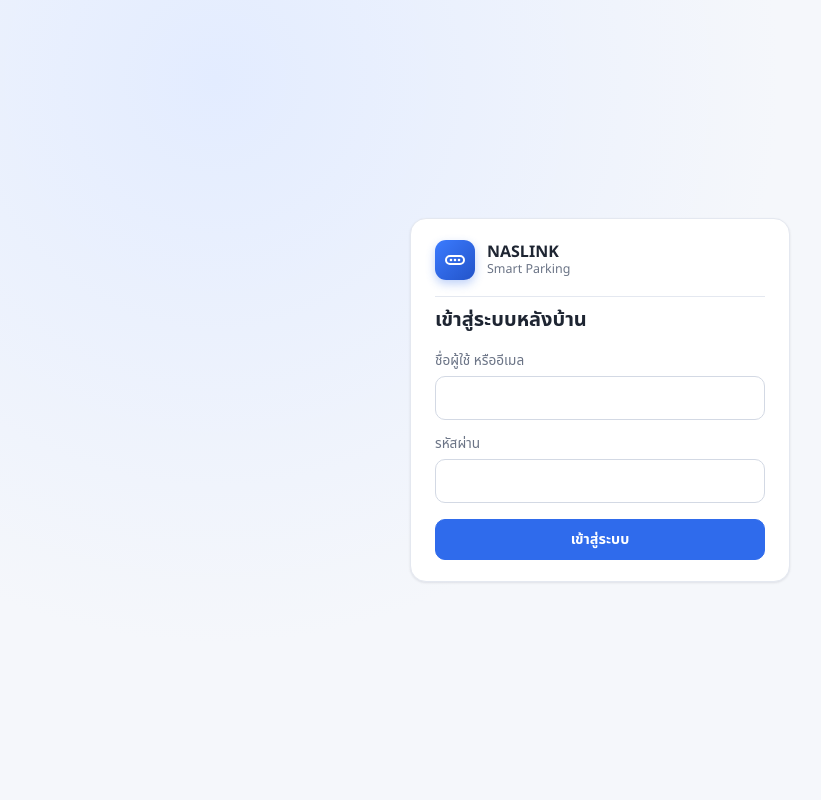
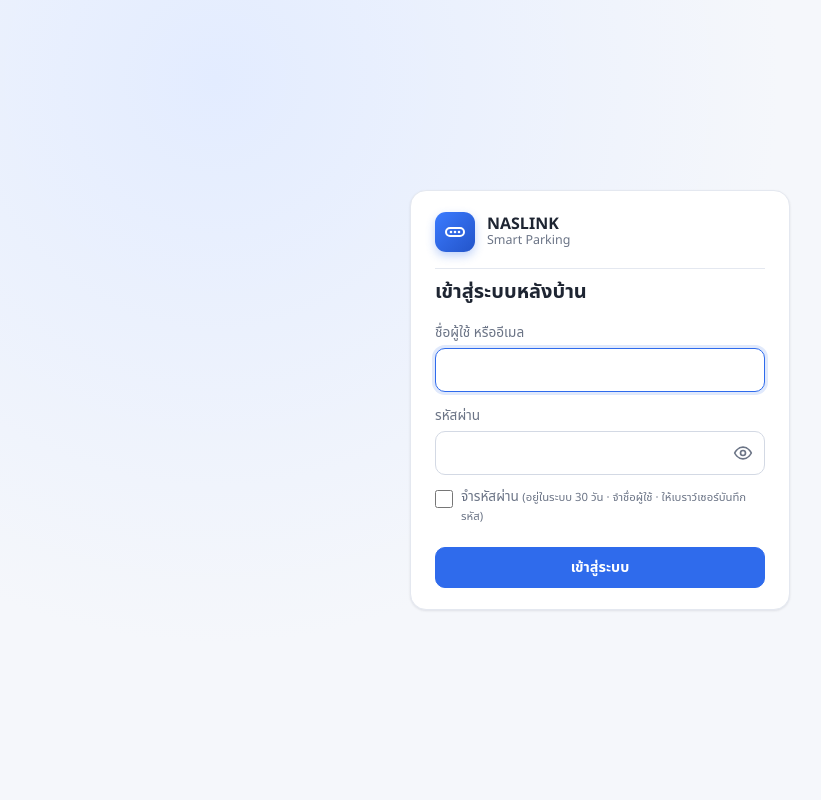
Before and after one commit to suraseth47/smart-parking, a FastAPI app: page /admin/login in a window 1280 px wide. Shown: the whole page, without its empty margins (40-861 px from the left). Run offline with FastAPI, Linux system fonts and the light colour scheme; parts of the project's set-up code (start-up, migrations or seed data) failed here and were passed over.

Commit message:
v1.1: เมนูแสดงกล้องและช่องจอดจริง, ตัวอย่างหน้าสาธารณะ, เครื่องมือเขตห้ามจอด, จำรหัสผ่าน

```diff
--- a/web/session.py
+++ b/web/session.py
@@ -17,14 +17,15 @@ from core.config import get_settings
 SESSION_COOKIE_NAME = "session"
 CSRF_COOKIE_NAME = "csrf_token"
 SESSION_MAX_AGE_SECONDS = 12 * 60 * 60  # 12 ชั่วโมง
+REMEMBER_MAX_AGE_SECONDS = 30 * 24 * 60 * 60  # ติ๊ก "จดจำการเข้าสู่ระบบ" = 30 วัน
 
 
-def create_session_cookie(user_id: int, role: str) -> str:
+def create_session_cookie(user_id: int, role: str, max_age: int = SESSION_MAX_AGE_SECONDS) -> str:
     """สร้างค่าคุกกี้ session ที่เซ็นด้วย SECRET_KEY ป้องกันการปลอมแปลง"""
     payload = {
         "user_id": user_id,
         "role": role,
-        "exp": int(time.time()) + SESSION_MAX_AGE_SECONDS,
+        "exp": int(time.time()) + max_age,
     }
     return _sign(payload)
 
--- a/web/static/css/admin.css
+++ b/web/static/css/admin.css
@@ -894,3 +894,15 @@ button .btn-icon { margin-right: 0.35rem; vertical-align: -3px; }
 .check-line { display: flex; align-items: center; gap: 0.5rem; margin: 0.35rem 0; font-weight: 400; cursor: pointer; } .check-line input { width: auto; margin: 0; }
 /* แถบตัวกรองที่สูง (เช่น ประวัติการใช้งาน) ติดด้านบนเฉพาะจอกว้าง — มือถือไม่ติด จะได้ไม่บังรายการ */
 @media (max-width: 720px) { .sticky-desktop { position: static; margin: 0 0 1rem; padding: 0; } }
+
+/* หน้าเข้าสู่ระบบ: ปุ่มแสดงรหัสผ่าน + จดจำการเข้าสู่ระบบ */
+.pw-wrap { position: relative; }
+.pw-wrap input { padding-right: 2.75rem; }
+.pw-toggle { position: absolute; right: 4px; top: 50%; transform: translateY(-50%); width: 36px; height: 36px; padding: 0; margin: 0;
+  display: inline-flex; align-items: center; justify-content: center; background: transparent; border: 0; color: var(--color-muted); box-shadow: none; }
+.pw-toggle:hover { background: rgba(47,107,236,.08); color: var(--color-primary); }
+.pw-toggle svg { width: 20px; height: 20px; fill: none; stroke: currentColor; stroke-width: 2; stroke-linecap: round; stroke-linejoin: round; }
+.remember-row { display: flex; align-items: flex-start; gap: .5rem; margin-top: .85rem; font-weight: 400; cursor: pointer; line-height: 1.4; }
+.remember-row input { width: 18px; height: 18px; margin: .1rem 0 0; flex: 0 0 auto; accent-color: var(--color-primary); }
+.remember-row small { color: var(--color-muted); }
+.remember-hint { margin: .35rem 0 0 1.6rem; font-size: .8rem; color: #b45309; }
--- a/web/templates/admin/base.html
+++ b/web/templates/admin/base.html
@@ -4,7 +4,7 @@
   <meta charset="UTF-8">
   <meta name="viewport" content="width=device-width, initial-scale=1">
   <title>{% block title %}หลังบ้าน{% endblock %} - Smart Parking · NASLINK</title>
-  <link rel="stylesheet" href="/static/css/admin.css?v=20261103b">
+  <link rel="stylesheet" href="/static/css/admin.css?v=20261103c">
   <script defer src="/static/js/vendor/alpine.min.js"></script>
   <script src="/static/js/api.js"></script>
   <script src="/static/js/datefield.js?v=20261102b"></script>
--- a/web/templates/admin/login.html
+++ b/web/templates/admin/login.html
@@ -4,7 +4,7 @@
   <meta charset="UTF-8">
   <meta name="viewport" content="width=device-width, initial-scale=1">
   <title>เข้าสู่ระบบ - Smart Parking</title>
-  <link rel="stylesheet" href="/static/css/admin.css?v=20261103b">
+  <link rel="stylesheet" href="/static/css/admin.css?v=20261103c">
   <script defer src="/static/js/vendor/alpine.min.js"></script>
 </head>
 <body>
@@ -22,12 +22,24 @@
         <span class="brand-text">{{ brand.org_name or "NASLINK" }}<small>Smart Parking</small></span>
       </div>
       <h1>เข้าสู่ระบบหลังบ้าน</h1>
-      <form @submit.prevent="submit">
+      <form x-ref="form" method="post" action="/admin/login" @submit.prevent="submit">
         <label for="username">ชื่อผู้ใช้ หรืออีเมล</label>
-        <input id="username" type="text" x-model="username" autocomplete="username" required>
+        <input id="username" name="username" type="text" x-model="username" autocomplete="username" autocapitalize="off" spellcheck="false" required>
 
         <label for="password">รหัสผ่าน</label>
-        <input id="password" type="password" x-model="password" autocomplete="current-password" required>
+        <div class="pw-wrap">
+          <input id="password" name="password" :type="showPw ? 'text' : 'password'" x-model="password" autocomplete="current-password" required>
+          <button type="button" class="pw-toggle" @click="showPw = !showPw" :aria-label="showPw ? 'ซ่อนรหัสผ่าน' : 'แสดงรหัสผ่าน'" :title="showPw ? 'ซ่อนรหัสผ่าน' : 'แสดงรหัสผ่าน'">
+            <svg x-show="!showPw" viewBox="0 0 24 24" aria-hidden="true"><path d="M2 12s3.5-7 10-7 10 7 10 7-3.5 7-10 7S2 12 2 12z"/><circle cx="12" cy="12" r="3"/></svg>
+            <svg x-show="showPw" viewBox="0 0 24 24" aria-hidden="true"><path d="M3 3l18 18M10.6 5.1A10 10 0 0 1 12 5c6.5 0 10 7 10 7a17 17 0 0 1-3.2 4.1M6.6 6.6C3.8 8.4 2 12 2 12s3.5 7 10 7a9.6 9.6 0 0 0 5.4-1.6M9.9 9.9a3 3 0 0 0 4.2 4.2"/></svg>
+          </button>
+        </div>
+
+        <label class="remember-row">
+          <input type="checkbox" x-model="remember">
+          <span>จำรหัสผ่าน <small>(อยู่ในระบบ 30 วัน · จำชื่อผู้ใช้ · ให้เบราว์เซอร์บันทึกรหัส)</small></span>
+        </label>
+        <p class="remember-hint" x-show="remember">ไม่ควรติ๊กบนเครื่องที่ใช้ร่วมกันหลายคน</p>
 
         <button type="submit" :disabled="loading" style="margin-top:1rem; width:100%">
           <span x-show="!loading">เข้าสู่ระบบ</span>
@@ -43,8 +55,26 @@
       return {
         username: "",
         password: "",
+        remember: false,
+        showPw: false,
         error: "",
         loading: false,
+        init() {
+          // จำเฉพาะชื่อผู้ใช้ไว้ในเครื่อง — รหัสผ่านให้ตัวจัดการรหัสผ่านของเบราว์เซอร์เป็นคนจำ (ปลอดภัยกว่า)
+          try {
+            const saved = localStorage.getItem("sp_login_user");
+            if (saved) { this.username = saved; this.remember = true; }
+          } catch (e) { /* ไม่มี localStorage ก็ใช้งานได้ปกติ */ }
+          this.$nextTick(() => document.getElementById(this.username ? "password" : "username").focus());
+        },
+        async saveCredential() {
+          // Chrome/Edge/Android: เด้งถาม "บันทึกรหัสผ่าน?" ของเบราว์เซอร์ (Safari/Firefox ถามเองจากฟอร์มนี้)
+          try {
+            if (window.PasswordCredential && navigator.credentials) {
+              await navigator.credentials.store(new PasswordCredential({ id: this.username.trim(), password: this.password }));
+            }
+          } catch (e) { /* ผู้ใช้ปฏิเสธ / เบราว์เซอร์ไม่รองรับ */ }
+        },
         async submit() {
           this.loading = true;
           this.error = "";
@@ -52,13 +82,18 @@
             const resp = await fetch("/api/admin/login", {
               method: "POST",
               headers: { "Content-Type": "application/json" },
-              body: JSON.stringify({ username: this.username, password: this.password }),
+              body: JSON.stringify({ username: this.username, password: this.password, remember: this.remember }),
             });
             const data = await resp.json().catch(() => ({}));
             if (!resp.ok) {
               this.error = data.detail || "เข้าสู่ระบบไม่สำเร็จ";
               return;
             }
+            try {
+              if (this.remember) localStorage.setItem("sp_login_user", this.username.trim());
+              else localStorage.removeItem("sp_login_user");
+            } catch (e) { /* ignore */ }
+            if (this.remember) await this.saveCredential();
             // ไปหน้าแรกที่บัญชีนี้มีสิทธิ์
             const perms = data.permissions || [];
             const firstPage = { cameras: "/admin", live: "/admin/live", cctv: "/admin/cctv", override: "/admin/override", reports: "/admin/reports", zones: "/admin/zones" };
--- a/web/templates/invite.html
+++ b/web/templates/invite.html
@@ -5,7 +5,7 @@
   <meta name="viewport" content="width=device-width, initial-scale=1">
   <meta name="referrer" content="no-referrer">
   <title>ตั้งค่าบัญชี - Smart Parking</title>
-  <link rel="stylesheet" href="/static/css/admin.css?v=20261103b">
+  <link rel="stylesheet" href="/static/css/admin.css?v=20261103c">
   <script defer src="/static/js/vendor/alpine.min.js"></script>
 </head>
 <body>
```
Also changed, not shown: tests/test_login_remember.py (added, +28 -0 lines), web/routers/auth.py (+9 -5 lines).
